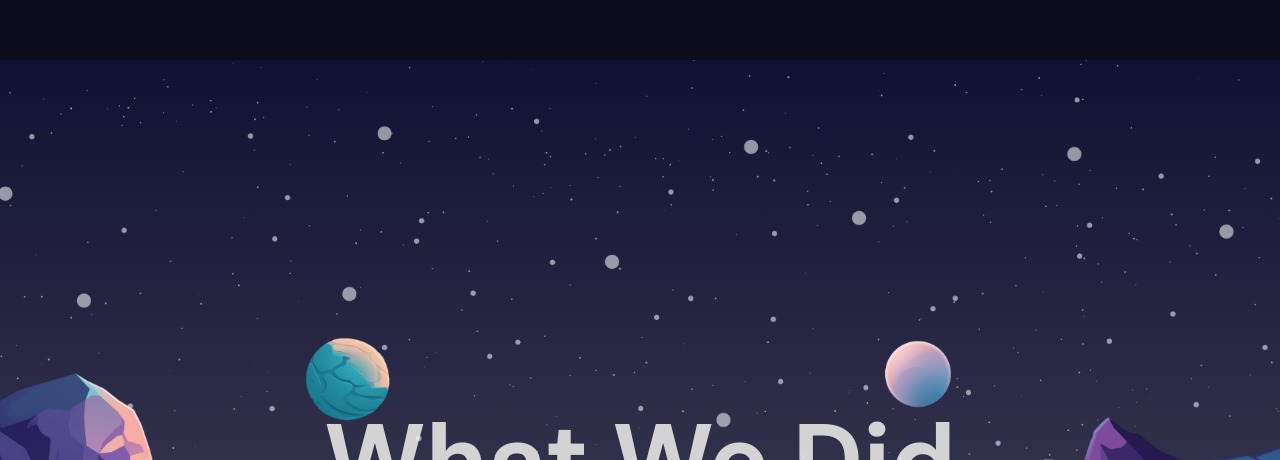
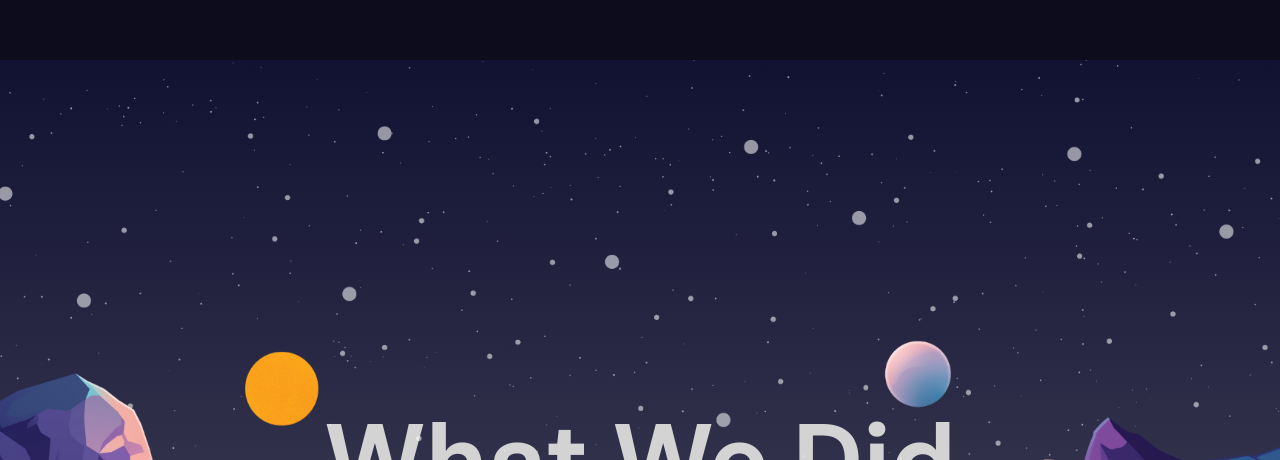
Before and after one commit to safak/animated-portfolio, a React (Vite) app: page / in a window 1280 px wide. Shown: the part 2340-2800 px from the top of the page. Built offline with nearby package versions, Linux system fonts and the light colour scheme.

Commit message:
fixed broken links

```diff
--- a/src/App.jsx
+++ b/src/App.jsx
@@ -10,11 +10,11 @@ const App = () => {
         <Navbar />
         <Hero />
       </section>
-      <section id='services'>
+      <section id='Services'>
         <Parallax type='services' />
       </section>
       <section>"</section>
-      <section id='portfolio'>
+      <section id='Portfolio'>
         <Parallax type='portfolio' />
       </section>
       <section></section>
--- a/src/components/Parallax/Parallax.jsx
+++ b/src/components/Parallax/Parallax.jsx
@@ -27,8 +27,16 @@ const Parallax = ({ type }) => {
         {type === 'services' ? 'What We Do' : 'What We Did'}
       </motion.h1>
       <motion.div className='mountains'></motion.div>
-      <motion.div style={{y: yBg}} className='planets'></motion.div>
-      <motion.div style={{x: yBg}} className='stars'></motion.div>
+      <motion.div
+        className='planets'
+        style={{
+          y: yBg,
+          backgroundImage: `url(${
+            type === 'services' ? '/planets.png' : 'sun.png'
+          })`,
+        }}
+      ></motion.div>
+      <motion.div style={{ x: yBg }} className='stars'></motion.div>
     </div>
   );
 };
```
